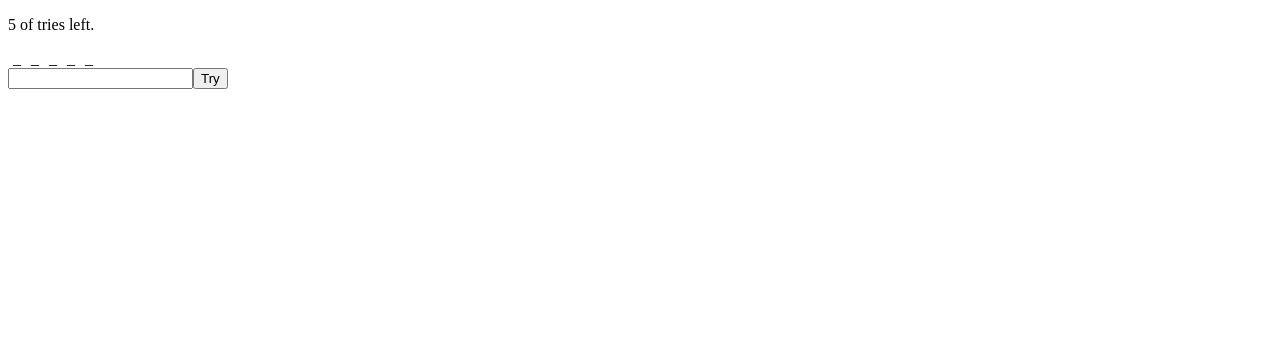
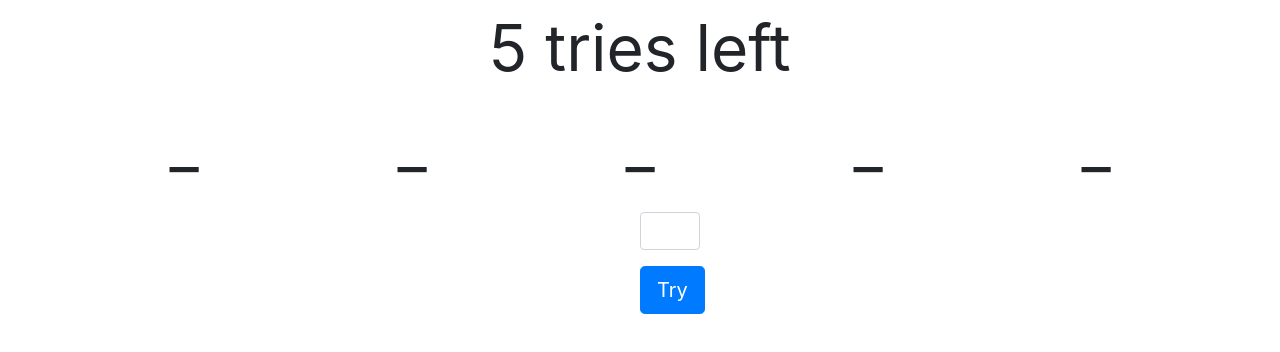
Before and after one commit to smael123/HangmanReact, a React (Create React App) app: page / in a window 1280 px wide. Shown: the top 352 px of the page. Built offline with nearby package versions, Linux system fonts and the light colour scheme.

Commit message:
added bootstrap css only and styled the components

```diff
--- a/package.json
+++ b/package.json
@@ -3,8 +3,9 @@
   "version": "0.1.0",
   "private": true,
   "dependencies": {
-    "react": "^16.6.0",
-    "react-dom": "^16.6.0",
+    "bootstrap": "^4.1.3",
+    "react": "^16.6.1",
+    "react-dom": "^16.6.1",
     "react-scripts": "2.1.1"
   },
   "scripts": {
--- a/public/index.html
+++ b/public/index.html
@@ -25,7 +25,7 @@
     <noscript>
       You need to enable JavaScript to run this app.
     </noscript>
-    <div id="root"></div>
+    <div class="container" id="root"></div>
     <!--
       This HTML file is a template.
       If you open it directly in the browser, you will see an empty page.
--- a/src/App.css
+++ b/src/App.css
@@ -30,3 +30,28 @@
     transform: rotate(360deg);
   }
 }
+
+
+/*start of mine*/
+
+#desired-letter {
+  width: 60px;
+}
+
+.letter-block-container {
+  text-align: center;
+  font-size: 4rem;
+}
+
+.try-counter {
+  text-align: center;
+}
+
+.try-counter span {
+  margin: 50% auto;
+  font-size: 4rem;
+}
+
+.letter-picker {
+  margin: 20px 50%;
+}
--- a/src/components/HangmanGame.js
+++ b/src/components/HangmanGame.js
@@ -41,6 +41,7 @@ export class HangmanGame extends React.Component {
                 <LetterBlockContainer word={this.state.revealedWord} />
                 <LetterPicker onSubmit={this.revealLetter} />
             </div>
+
         )
     }
 }
--- a/src/components/LetterBlockContainer.js
+++ b/src/components/LetterBlockContainer.js
@@ -28,8 +28,8 @@ export class LetterBlockContainer extends React.Component {
 
     render() {
         return (
-            <div>
-                {[...this.props.word].map((val) => <span style={{margin: "auto 5px"}}>{val}</span>)}
+            <div className="letter-block-container row">
+                {[...this.props.word].map((val) => <span className="letter-block col">{val}</span>)}
             </div>
         )
     }
--- a/src/components/LetterPicker.js
+++ b/src/components/LetterPicker.js
@@ -27,9 +27,11 @@ export class LetterPicker extends React.Component {
 
     render() {
         return (
-            <div>
+            <div className="letter-picker">
                 <form onSubmit={this.handleSubmit}>
+                    <div className="form-group">
                         <input
+                            className="form-control"
                             id="desired-letter"
                             type="text"
                             required
@@ -37,7 +39,8 @@ export class LetterPicker extends React.Component {
                             value={this.state.desiredLetter}
                             onChange={this.handleDesiredLetterChange}
                         />
-                    <button type="submit">Try</button>
+                    </div>
+                    <button className="btn btn-primary btn-lg" type="submit">Try</button>
                 </form>
             </div>
         )
--- a/src/components/TryCounter.js
+++ b/src/components/TryCounter.js
@@ -14,7 +14,9 @@ export class TryCounter extends React.Component {
 
     render() {
         return (
-            <p>{this.state.numberOfTriesLeft} of tries left.</p>
+            <div className="try-counter">
+                <span>{this.state.numberOfTriesLeft} tries left</span>
+            </div>
         )
     }
 }
--- a/src/index.js
+++ b/src/index.js
@@ -1,6 +1,7 @@
 import React from 'react';
 import ReactDOM from 'react-dom';
 import './index.css';
+import 'bootstrap/dist/css/bootstrap.min.css';
 import App from './App';
 import * as serviceWorker from './serviceWorker';
 
```
Also changed, not shown: 1 other file (tests, documents, lock files or other folders). Lines whose indentation alone changed are shown as unchanged.
